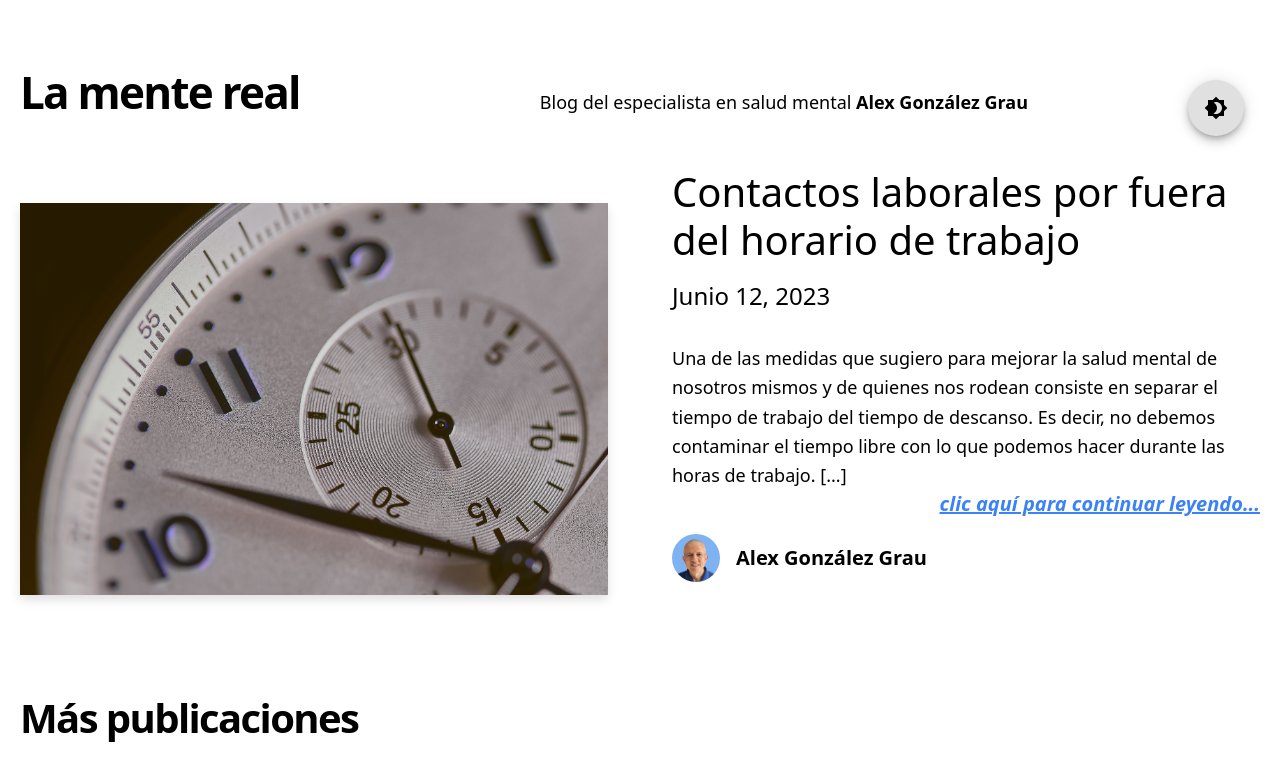
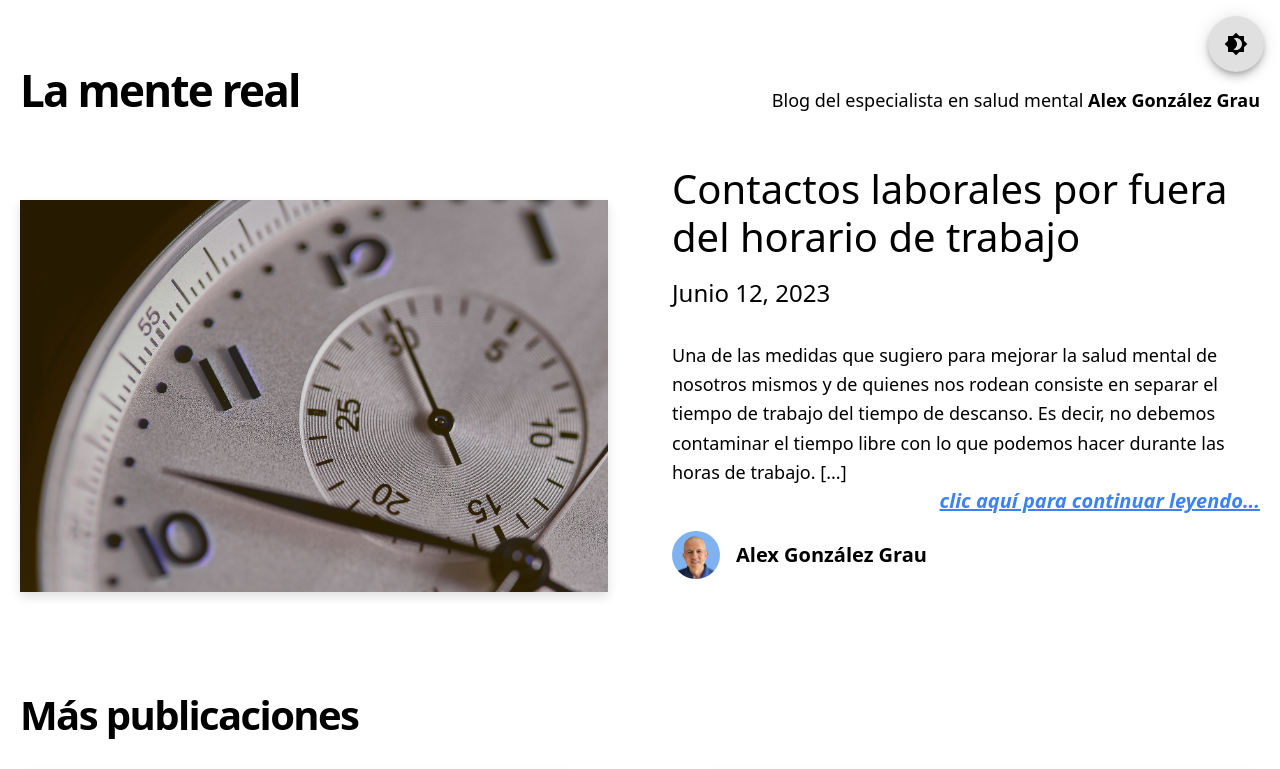
Before and after one commit to gaabgonca/la-mente-real-blog, a Next.js app: page / in a window 1280 px wide. Shown: the top 769 px of the page. Built offline with nearby package versions, Linux system fonts and the light colour scheme.

Commit message:
Fix bugs in ThemeButton position Fix bug in see more posts button position

```diff
--- a/components/ThemeButton.tsx
+++ b/components/ThemeButton.tsx
@@ -1,3 +1,5 @@
+'use client'
+
 import React from 'react'
 import { useTheme } from "next-themes"
 import Fab from '@mui/material/Fab'
@@ -12,7 +14,7 @@ const ThemeButton = () => {
     return (
 
         <Fab
-        className='fixed top-4 right-4'
+        className='fixed bottom-4 right-4 md:top-4 dark:bg-zinc-800'
         color="inherit" aria-label="add" onClick={() => theme == "dark"? setTheme('light'): setTheme("dark")}>
         {theme === 'dark' ? <Brightness7Icon /> : <Brightness4Icon />}
       </Fab>
--- a/components/intro.tsx
+++ b/components/intro.tsx
@@ -10,7 +10,6 @@ const Intro = () => {
       <h4 className="text-center md:text-left text-lg mt-5 md:pl-8">
         Blog del especialista en salud mental&nbsp;<br className='md:hidden'/><strong>{FULL_NAME}</strong>
       </h4>
-        <ThemeButton/>
     </section>
   )
 }
--- a/pages/_app.tsx
+++ b/pages/_app.tsx
@@ -3,6 +3,7 @@ import "../styles/index.css";
 import { OpenFormProvider } from "../contexts/contact-form-context";
 import { Analytics } from '@vercel/analytics/react';
 import { ThemeProvider } from "next-themes";
+import ThemeButton from "../components/ThemeButton";
 
 /**
  * By wrapping the app Component in an OpenFormProvider, the form
@@ -13,6 +14,7 @@ export default function MyApp({ Component, pageProps }: AppProps) {
     <ThemeProvider attribute="class">
     <OpenFormProvider>
       <>
+      <ThemeButton />
       <Component {...pageProps} />
       <Analytics />
       </>
--- a/pages/posts/[slug].tsx
+++ b/pages/posts/[slug].tsx
@@ -1,3 +1,4 @@
+
 import { useRouter } from 'next/router'
 import ErrorPage from 'next/error'
 import Container from '../../components/container'
@@ -28,7 +29,6 @@ export default function Post({ post, morePosts, preview }: Props) {
   }
   return (
     <Layout preview={preview}>
-      <ThemeButton />
       <Container>
         <Header />
         {router.isFallback ? (
@@ -54,7 +54,7 @@ export default function Post({ post, morePosts, preview }: Props) {
               />
               <PostBody content={post.content} />
               {post.contact && (<ContactMe intro= {post.contact}/>)}
-              <div className='row items-center justify-center w-full'>
+              <div className='row flex items-center justify-center w-full'>
               <Link
               href="/"
               className="mt-20 mx-3 bg-black hover:bg-white hover:text-black border border-black text-white font-bold py-3 px-12 lg:px-8 duration-200 transition-colors mb-4 lg:mb-0 dark:bg-white dark:text-black dark:border-black dark:hover:bg-zinc-400 "
--- a/styles/index.css
+++ b/styles/index.css
@@ -16,3 +16,7 @@
 :global(.dark) blockquote {
     @apply bg-zinc-800;
 }
+
+.MuiFab-root {
+    position: fixed !important;
+}
```
